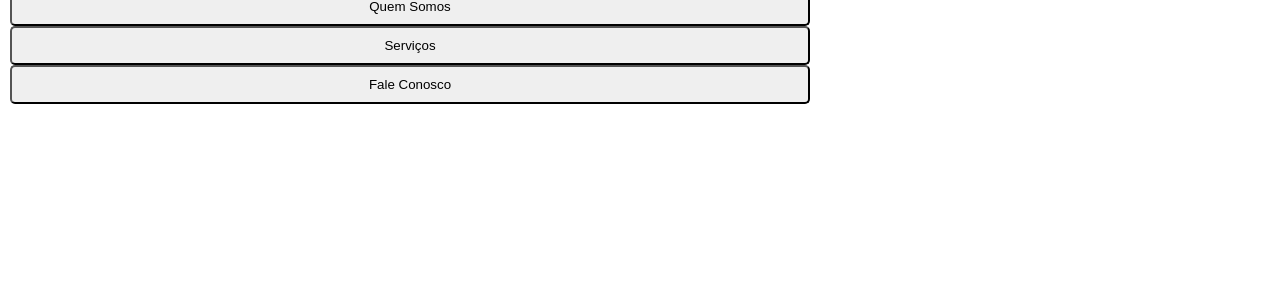
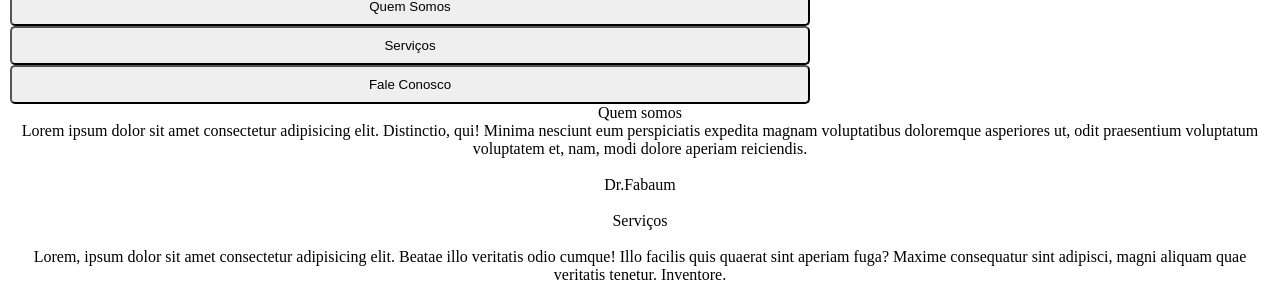
Before and after one commit to ViniciusDev3/Site_Amigo, a plain HTML site: page index.html in a window 1280 px wide. Shown: the part 527-811 px from the top of the page. Drawn offline with Linux system fonts and the light colour scheme.

Commit message:
atualização do html

```diff
--- a/index.html
+++ b/index.html
@@ -4,6 +4,7 @@
     <link rel="stylesheet" href="style.css">
 </head>
     <body>
+       <!-- Parte do meio do site fabaum -->
         <div class="box_head">
             <div class="Logo">
                 <img src="Logo.svg" alt="Logo">
@@ -14,6 +15,24 @@
                 <button class="button_style">Fale Conosco</button>
             </div>
 
+             <c>Quem somos</c>
+
+            <p> Lorem ipsum dolor sit amet consectetur adipisicing elit. Distinctio, qui! Minima nesciunt eum perspiciatis expedita
+                magnam voluptatibus doloremque asperiores ut, odit praesentium voluptatum voluptatem et,
+                nam, modi dolore aperiam reiciendis.
+                <br><br>
+                <c>Dr.Fabaum</c>
+            </p>
+            <br>
+            <c>Serviços</c>
+            <br><br>
+
+            <div></div>
+            <p>Lorem, ipsum dolor sit amet consectetur adipisicing elit. Beatae illo veritatis odio cumque!
+                Illo facilis quis quaerat sint aperiam fuga?
+                Maxime consequatur sint adipisci, magni aliquam quae veritatis tenetur. Inventore.</p>
+
+
         </div>
     </body>
 </Html>
```
